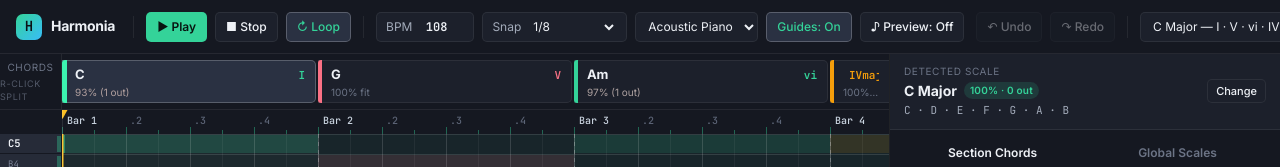
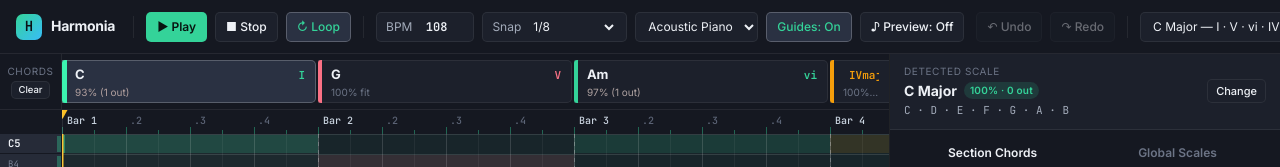
Before and after one commit to Renvukus/musical-scales, a React (Vite) app: page / in a window 1280 px wide. Shown: the top 167 px of the page. Built offline with nearby package versions, Linux system fonts and the light colour scheme.

Commit message:
feat: add 1-click Clear button in chord timeline gutter (with Ctrl+Z undo)

```diff
--- a/src/state/compositionStore.ts
+++ b/src/state/compositionStore.ts
@@ -23,6 +23,7 @@ export type CompositionAction =
   | { type: 'SPLIT_SECTION'; beat: number; snap?: number }
   | { type: 'MOVE_SECTION_BOUNDARY'; leftSectionId: string; rightSectionId: string; beat: number; snap?: number; commit?: boolean }
   | { type: 'DELETE_SECTION'; sectionId: string }
+  | { type: 'CLEAR_SECTIONS' }
   | { type: 'INSERT_CHORD_IN_SECTION'; sectionId: string; pitchClasses: PitchClass[]; octave?: number; replaceExisting?: boolean }
   | { type: 'UNDO' }
   | { type: 'REDO' };
@@ -228,6 +229,11 @@ export function compositionReducer(
       return pushHistory(state, { ...comp, sections: normalizeSections(sections) });
     }
 
+    case 'CLEAR_SECTIONS': {
+      const fresh: Section[] = [{ id: 'sec-1', start: 0, end: Infinity }];
+      return pushHistory(state, { ...comp, sections: fresh });
+    }
+
     case 'INSERT_CHORD_IN_SECTION': {
       const section = comp.sections.find((s) => s.id === action.sectionId);
       if (!section || action.pitchClasses.length === 0) return state;
--- a/src/ui/App.tsx
+++ b/src/ui/App.tsx
@@ -347,6 +347,11 @@ export const App: React.FC = () => {
                 commit,
               })
             }
+            onClearSections={() => {
+              dispatch({ type: 'CLEAR_SECTIONS' });
+              setActiveSectionId('sec-1');
+              setInspectedChord(undefined);
+            }}
           />
 
           <PianoRoll
--- a/src/ui/components/SectionTimeline.tsx
+++ b/src/ui/components/SectionTimeline.tsx
@@ -20,6 +20,7 @@ interface SectionTimelineProps {
     snap: SnapGrid,
     commit: boolean,
   ) => void;
+  onClearSections: () => void;
 }
 
 export const SectionTimeline: React.FC<SectionTimelineProps> = ({
@@ -33,6 +34,7 @@ export const SectionTimeline: React.FC<SectionTimelineProps> = ({
   onSelectSection,
   onSplitSection,
   onMoveBoundary,
+  onClearSections,
 }) => {
   const trackRef = useRef<HTMLDivElement>(null);
   const sorted = [...sections].sort((a, b) => a.start - b.start);
@@ -92,7 +94,16 @@ export const SectionTimeline: React.FC<SectionTimelineProps> = ({
         title="Click a chord's left edge to select (Del/X to delete) or drag to move; right-click or double-click to split at the current snap"
       >
         <span>Chords</span>
-        <span style={{ fontSize: '9px', opacity: 0.7 }}>R-click split</span>
+        <button
+          id="btn-clear-chords"
+          className="btn btn-sm"
+          style={{ height: '18px', padding: '0 6px', fontSize: '9.5px', textTransform: 'none', letterSpacing: 'normal' }}
+          disabled={sorted.length <= 1 && !sorted[0]?.selectedChordId}
+          onClick={onClearSections}
+          title="Clear all chord splits and pinned chords (Ctrl+Z to undo)"
+        >
+          Clear
+        </button>
       </div>
       <div
         ref={trackRef}
```
